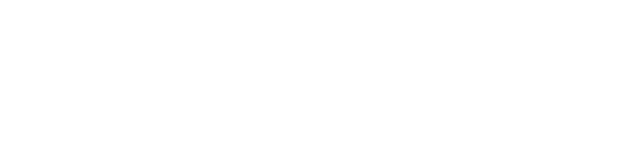
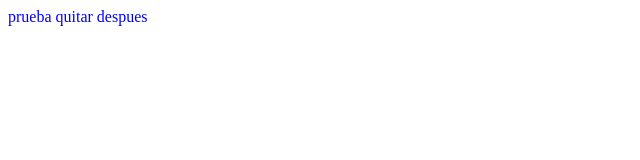
Before and after one commit to WhoIsArii/prototipo-web, a website: page index.html in a window 1280 px wide. Shown: the whole page, without its empty margins (0-640 px from the left). Drawn offline with Linux system fonts and the light colour scheme.

Commit message:
prueba commit ivan

```diff
--- a/index.html
+++ b/index.html
@@ -7,6 +7,6 @@
     <title>Prototipo</title>
 </head>
 <body>
-
+    prueba quitar despues
 </body>
 </html>
--- a/src/pages/index/style.css
+++ b/src/pages/index/style.css
@@ -0,0 +1,4 @@
+body{
+    color: blue;
+
+}
```
